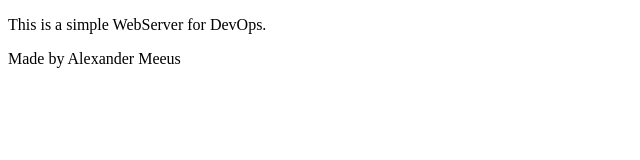
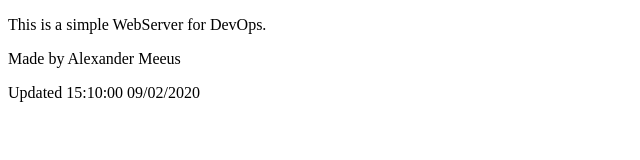
Before and after one commit to IMeeus/DevOpsSimpleWebServer, a plain HTML site: page index.html in a window 1280 px wide. Shown: the whole page, without its empty margins (0-640 px from the left). Drawn offline with Linux system fonts and the light colour scheme.

Commit message:
Changed date

```diff
--- a/index.html
+++ b/index.html
@@ -9,5 +9,6 @@
 <body>
     <p>This is a simple WebServer for DevOps.</p>
     <p>Made by Alexander Meeus</p>
+    <p>Updated 15:10:00 09/02/2020</p>
 </body>
 </html>
```
